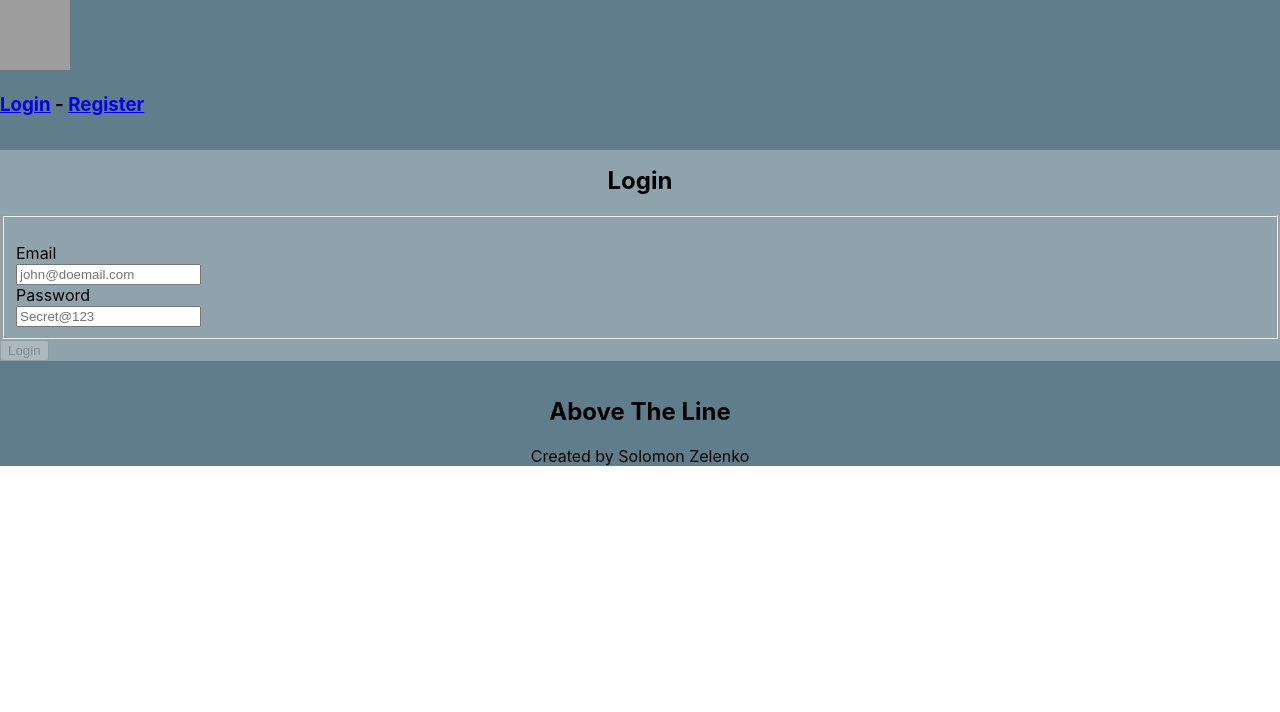
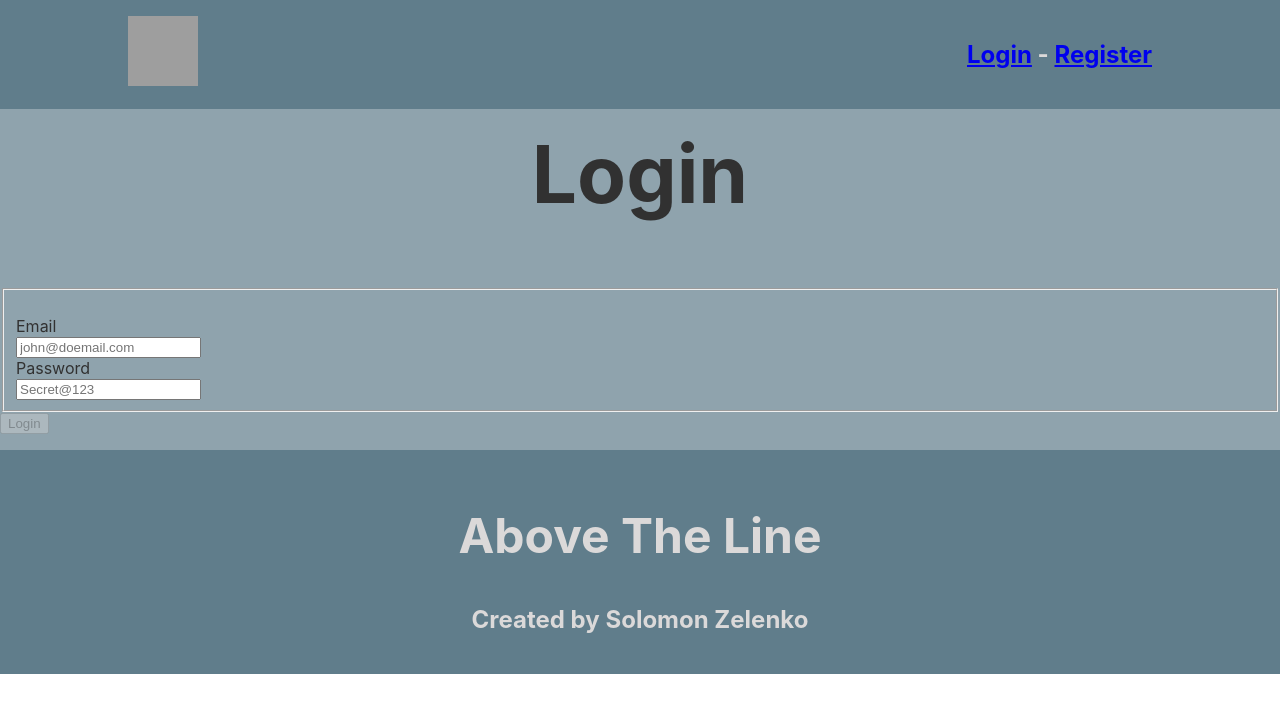
Before and after one commit to zempo/atl-client, a React app: page /login in a window 1280 px wide. Built offline with nearby package versions, Linux system fonts and the light colour scheme; no server answers; grey boxes are pictures that could not be loaded.

Commit message:
add general styles

```diff
--- a/src/Components/App.css
+++ b/src/Components/App.css
@@ -1,10 +1,24 @@
 h1 {
   text-align: center;
   margin-top: 0;
+  font-size: 5rem;
   padding-top: 1rem;
 }
 
+h2 {
+  font-size: 3rem;
+}
+
+h3 {
+  font-size: 1.5rem;
+}
+
 /* organize paddings by page, here */
+main {
+  margin-top: 0;
+  padding-bottom: 1rem;
+  color: rgb(49, 49, 49);
+}
 
 button:focus {
   -moz-transform: scaleX(1.05);
--- a/src/Components/Routes/ScriptsPage.js
+++ b/src/Components/Routes/ScriptsPage.js
@@ -4,6 +4,7 @@ import { UserContext } from "../../Contexts/UserContext";
 import { AtlSection, AddBtn } from "../Utils/Utils";
 import ListScript from "../Utils/Scripts/ListScript";
 import ListSearchScript from "../Utils/Scripts/ListSearchScript";
+import "./Styles/ScriptsPage.css";
 
 const ScriptsPage = () => {
   const {
--- /dev/null
+++ b/src/Components/Routes/Styles/ScriptsPage.css
@@ -0,0 +1,5 @@
+.scripts-container {
+  display: flex;
+  flex-wrap: wrap;
+  justify-content: space-evenly;
+}
--- a/src/Components/Static/Footer.js
+++ b/src/Components/Static/Footer.js
@@ -10,7 +10,7 @@ const Footer = () => {
   return (
     <footer className="atl-footer" style={{ background: `${userColor}` }}>
       <h2>Above The Line</h2>
-      <p>Created by Solomon Zelenko</p>
+      <h3>Created by Solomon Zelenko</h3>
     </footer>
   );
 };
--- a/src/Components/Static/Styles/Static.css
+++ b/src/Components/Static/Styles/Static.css
@@ -5,9 +5,21 @@ header {
   width: 100%;
   z-index: 1;
   padding-bottom: 1rem;
+  color: rgb(219, 217, 217);
+}
+
+.atl-nav-menu {
+  display: flex;
+  justify-content: space-between;
+  align-content: center;
+  padding-top: 1rem;
+  margin-right: 10%;
+  margin-left: 10%;
 }
 
 .atl-footer {
   padding-top: 1rem;
+  padding-bottom: 1rem;
   text-align: center;
+  color: rgb(219, 217, 217);
 }
--- a/src/Components/Utils/Styles/Editor.css
+++ b/src/Components/Utils/Styles/Editor.css
@@ -1,10 +1,12 @@
 .editor-pg {
   position: relative;
   border-bottom: 1px solid black;
+  outline: 1rem solid #607d8b;
 }
 
 .box {
   border: 1px solid black;
+  border-bottom: none;
 }
 
 .react-resizable {
@@ -41,7 +43,7 @@
   border: none;
   left: 0;
   width: 100%;
-  height: 20px;
-  border-bottom: 2px solid #607d8bb3;
+  height: 10px;
+  border-bottom: 1px solid rgb(46, 46, 46);
   /* #607d8b */
 }
```
Also changed, not shown: src/Components/Routes/Styles/Routes.css (deleted).
